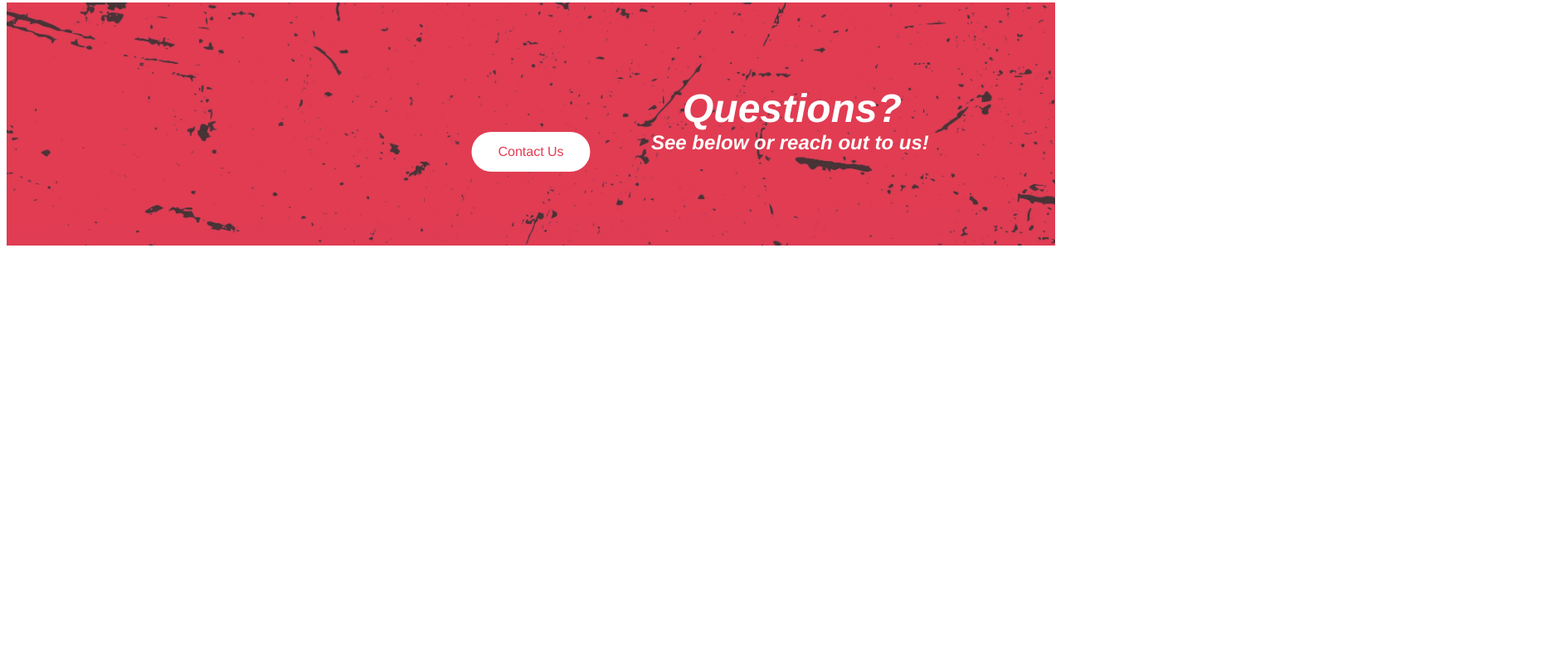
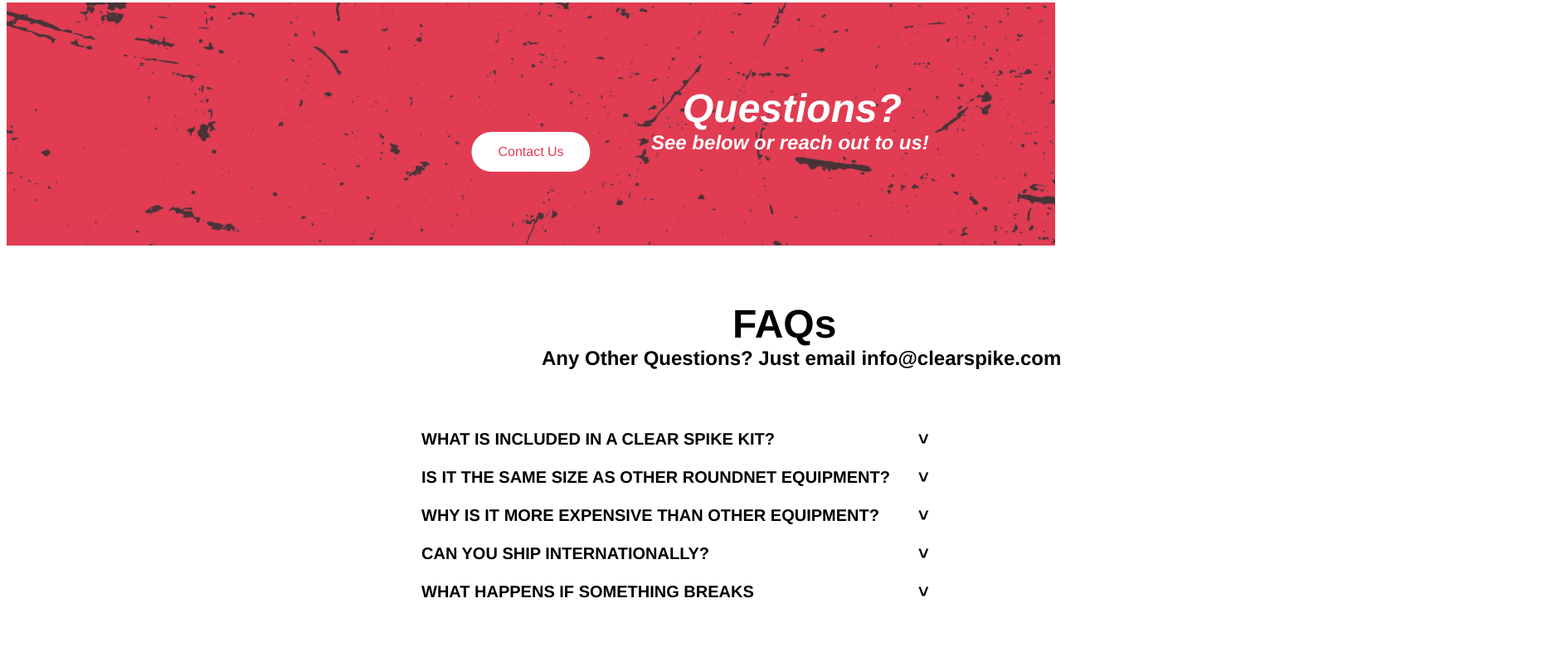
Before and after one commit to jacpul/ClearSpike, a plain HTML site: page index.html in a window 1280 px wide. Shown: the part 1552-2338 px from the top of the page at 83% size, 1883 px wide, since content can reach past the window. Before the commit the page ends 2045 px from the top, so only its background shows below. Drawn offline with Linux system fonts and the light colour scheme.

Commit message:
added accordian style FAQ page with animated open and close

```diff
--- a/index.html
+++ b/index.html
@@ -80,6 +80,50 @@
         </div>
     </div>
 
+    <div>
+        <div class="faq-text">
+            FAQs
+            <div class="faq-smaller-text">Any Other Questions? Just email info@clearspike.com</div>
+        </div>
+        <ul id="accordian">
+            <li>
+                <input type="checkbox" name="accordian" id="first">
+                <label for="first">WHAT IS INCLUDED IN A CLEAR SPIKE KIT? <span>&#x3e</span></label>
+                <div class="content">
+                    <p>Along with the Clear Spike set, you will also receive 2 Clear Spike balls, a ball pump, a measuring rope for the serving line, a stake for the rope, and a drawstring bag to put it all in.</p>
+                </div>
+            </li>
+            <li>
+                <input type="checkbox" name="accordian" id="second">
+                <label for="second">IS IT THE SAME SIZE AS OTHER ROUNDNET EQUIPMENT?<span>&#x3e</span></label>
+                <div class="content">
+                    <p>Yes! Although the rims are thicker, the inside playing surface is the same as our yellow net friends and meets the equipment guidelines set forth by the International Roundnet Federation having a 36" diameter and 8" high.</p>
+                </div>
+            </li>
+            <li>
+                <input type="checkbox" name="accordian" id="third">
+                <label for="third">WHY IS IT MORE EXPENSIVE THAN OTHER EQUIPMENT?<span>&#x3e</span></label>
+                <div class="content">
+                    <p>Our sets use more than twice the amount of plastic as our competitors to ensure they are strong. Simply put, it costs more to manufacture and ship a higher quality product.</p>
+                </div>
+            </li>
+            <li>
+                <input type="checkbox" name="accordian" id="fourth">
+                <label for="fourth">CAN YOU SHIP INTERNATIONALLY?<span>&#x3e</span></label>
+                <div class="content">
+                    <p>Absolutely! We have warehouses in the USA, Canada, and Europe; and we've partnered with local distributors in the UK and SE Asia.</p>
+                </div>
+            </li>
+            <li>
+                <input type="checkbox" name="accordian" id="fifth">
+                <label for="fifth">WHAT HAPPENS IF SOMETHING BREAKS<span>&#x3e</span></label>
+                <div class="content">
+                    <p>Any manufacture defects will be replaced free of charge. Because our equipment is built with such high quality, the only way to break it would be if your body slam you set. If that happens, we have replacement rims for sale.</p>
+                </div>
+            </li>
+        </ul>
+    </div>
+
     <header>
         <a href="index.html" class="logo">
             <img src="images/wordandlogo.png" alt="Clear Spike Logo" style="width: auto; height: 100px;">
--- a/styles.css
+++ b/styles.css
@@ -104,6 +104,7 @@
     z-index: 2;
 }
 
+
 .video-text {
     position: absolute;
     z-index: 1;
@@ -168,6 +169,7 @@
     font-family: 'Franklin Gothic Medium', 'Arial Narrow', Arial, sans-serif;
 }
 
+
 .slider1 {
     display: flex;
     overflow-x: auto;
@@ -218,6 +220,7 @@
 .slider1-nav a.active {
     opacity: 1;
 }
+
 
 .slider1-container .content-wrapper {
     display: flex;
@@ -272,6 +275,7 @@
     font-family: 'Franklin Gothic Medium', 'Arial Narrow', Arial, sans-serif;
 }
 
+
 .bar-image-container {
     position: relative;
     width: 100%;
@@ -318,3 +322,82 @@
     color: white;
     text-align: left;
 }
+
+
+.faq-text {
+    position: relative;
+    color: black;
+    font-size: 3em;
+    top: -70px;
+    left: 875px;
+    width: 1000px;
+    font-weight: bold;
+    font-family: 'Franklin Gothic Medium', 'Arial Narrow', Arial, sans-serif;
+}
+.faq-smaller-text {
+    position: relative;
+    font-size: 50%;
+    left: -230px;
+    color: black;
+    text-align: left;
+}
+#accordian{
+    position: relative;
+    left: 450px;
+    width: 100%;
+    height: 100%;
+    top: -30px;
+    color: black;
+    font-size: 20px;
+    text-align: center;
+    font-family: 'Franklin Gothic Medium', 'Arial Narrow', Arial, sans-serif;
+}
+#accordian li{
+    list-style: none;
+    width: 50%;
+}
+#accordian li label{
+    padding: 10px;
+    display: flex;
+    align-items: center;
+    justify-content: space-between;
+    font-size: 18px;
+    font-weight: 500;
+    cursor: pointer;
+}
+#accordian li label span {
+    display: inline-block; /* allows the transform to be applied */
+    transition: transform 0.3s ease; /* animate the transform */
+}
+#accordian input[type="checkbox"] + label{
+    padding: 10px;
+    display: flex;
+    align-items: center;
+    justify-content: space-between;
+    font-size: 20px;
+    font-weight: 500;
+    cursor: pointer;
+    font-weight: bold;
+    font-family: 'Franklin Gothic Medium', 'Arial Narrow', Arial, sans-serif;
+}
+#accordian input[type="checkbox"] + label span{
+    transform: rotate(90deg);
+    font-size: 22px;
+}
+#accordian li input[type="checkbox"]:checked ~ label span {
+    transform: rotate(270deg); /* rotate when the checkbox is checked */
+}
+#accordian input[type="checkbox"] {
+    display: none;
+}
+#accordian .content{
+    padding: 0 10px;
+    line-height: 1;
+    max-height: 0;
+    overflow: hidden;
+    transition: max-height 0.5s;
+}
+#accordian input[type="checkbox"]:checked + label + .content{
+    max-height: 500px;
+    transition: max-height 1s;
+}
```
